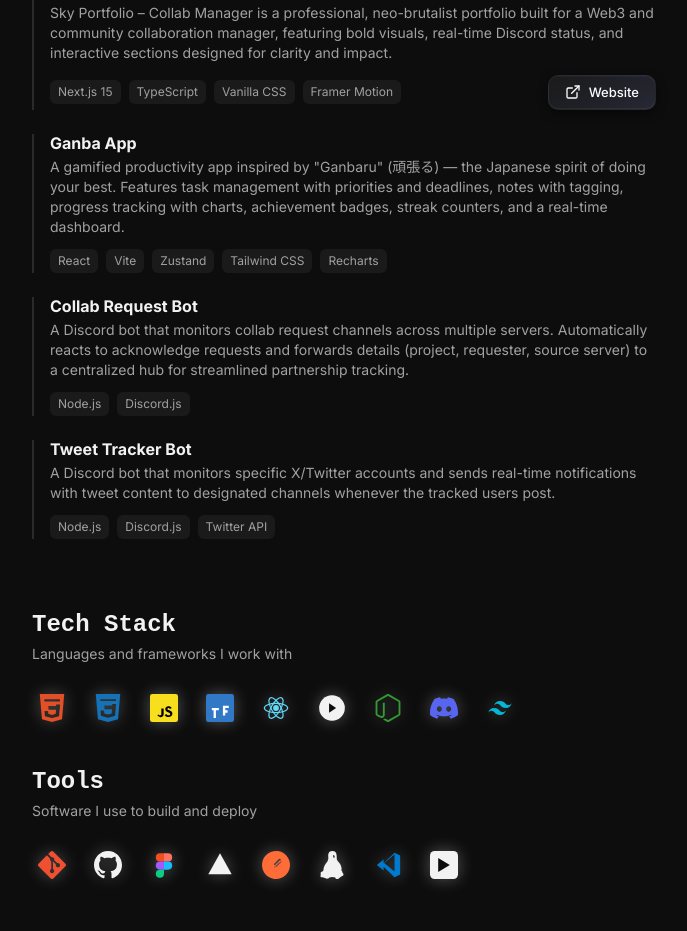
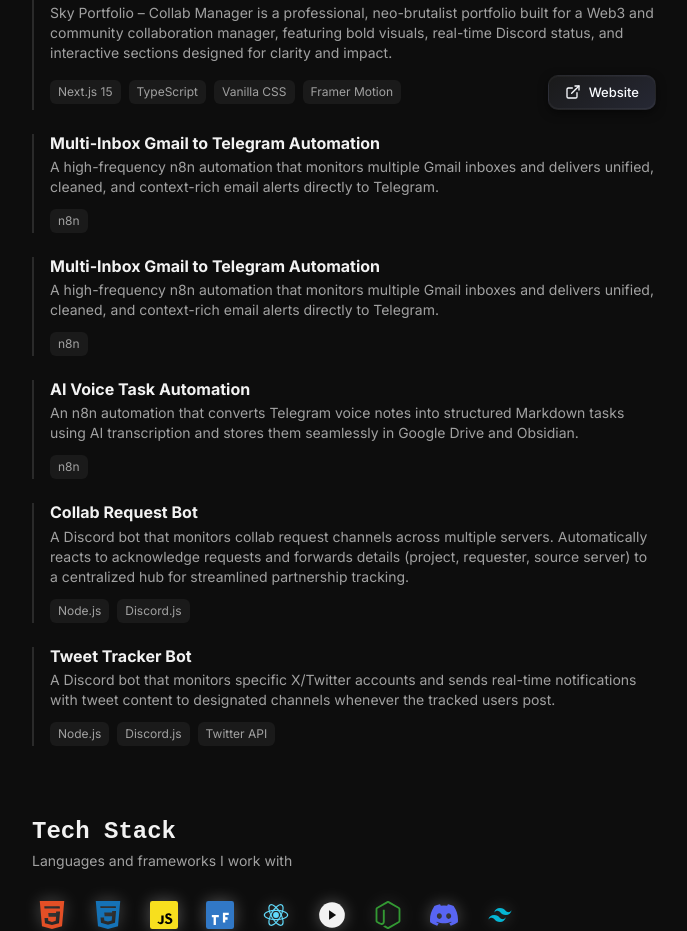
Before and after one commit to Skyyyisthelimitt/Portfolio, a Next.js app: page / in a window 1280 px wide. Shown: the part 1863-2794 px from the top of the page, without its empty margins (296-983 px from the left). Built offline with nearby package versions, Linux system fonts and the light colour scheme; no server answers.

Commit message:
Portfolio projects updated

```diff
--- a/src/components/ProjectsSection.tsx
+++ b/src/components/ProjectsSection.tsx
@@ -28,10 +28,24 @@ const projects = [
     link: 'https://skyyyportfolio.vercel.app/',
   },
   {
-    title: 'Ganba App',
+    title: 'Multi-Inbox Gmail to Telegram Automation',
     description:
-      'A gamified productivity app inspired by "Ganbaru" (頑張る) — the Japanese spirit of doing your best. Features task management with priorities and deadlines, notes with tagging, progress tracking with charts, achievement badges, streak counters, and a real-time dashboard.',
-    tech: ['React', 'Vite', 'Zustand', 'Tailwind CSS', 'Recharts'],
+      'A high-frequency n8n automation that monitors multiple Gmail inboxes and delivers unified, cleaned, and context-rich email alerts directly to Telegram.',
+    tech: ['n8n'],
+    link: '#',
+  },
+   {
+    title: 'Multi-Inbox Gmail to Telegram Automation',
+    description:
+      'A high-frequency n8n automation that monitors multiple Gmail inboxes and delivers unified, cleaned, and context-rich email alerts directly to Telegram.',
+    tech: ['n8n'],
+    link: '#',
+  },
+  {
+    title: 'AI Voice Task Automation',
+    description:
+      'An n8n automation that converts Telegram voice notes into structured Markdown tasks using AI transcription and stores them seamlessly in Google Drive and Obsidian.',
+    tech: ['n8n'],
     link: '#',
   },
   {
```
